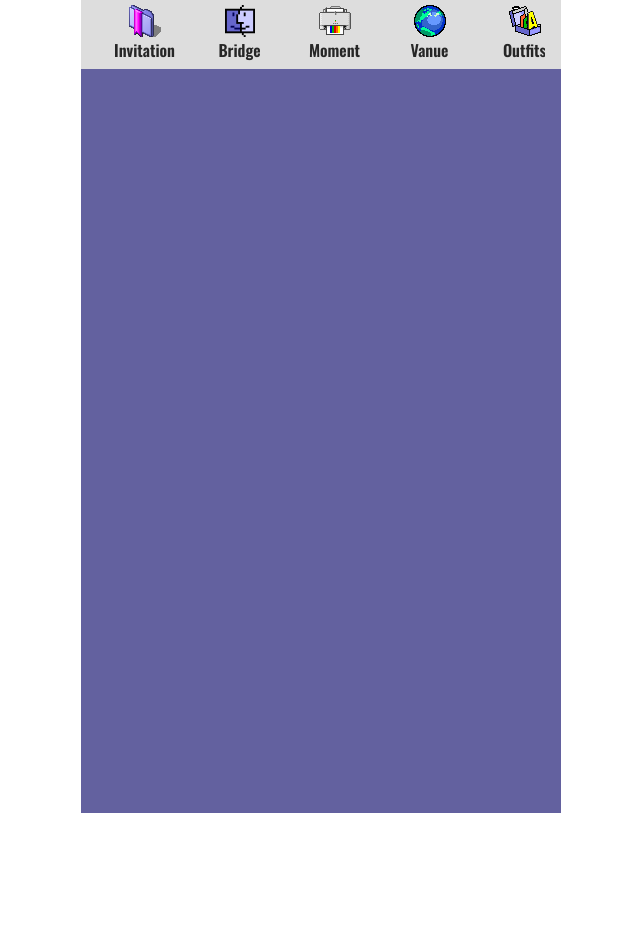
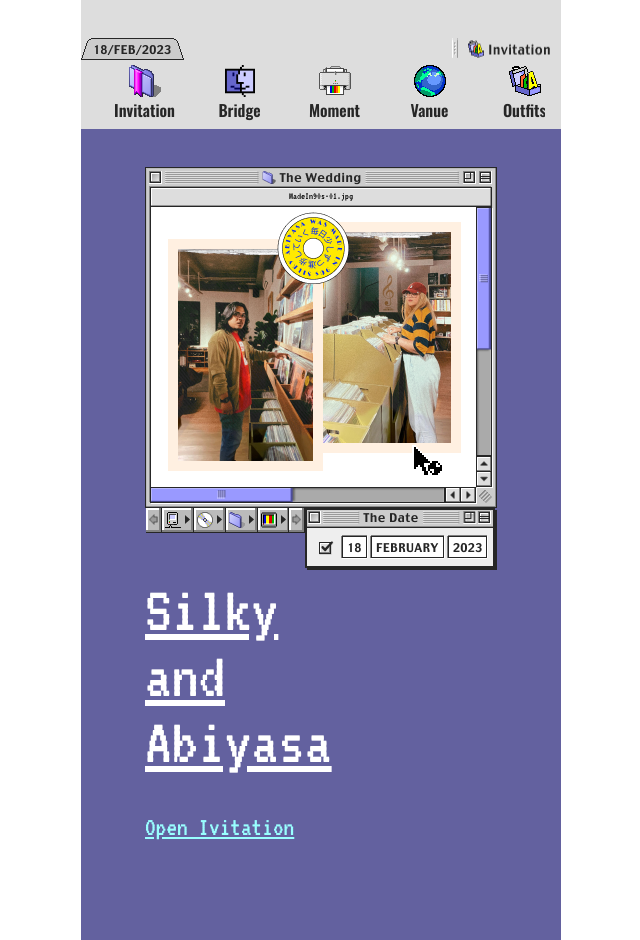
Before and after one commit to AhmadHidayat120402/undangan_digital, a PHP site: page / in a window 1280 px wide. Shown: the whole page, without its empty margins (319-959 px from the left). Before the commit the page ends 813 px from the top, so only its background shows below. Run offline with PHP 8.4, Linux system fonts and the light colour scheme.

Commit message:
invitation & bridge

```diff
--- a/css/style.css
+++ b/css/style.css
@@ -20,6 +20,15 @@ main {
   max-width: 480px;
   background-color: #63619f;
 }
+main .menu-bar {
+  width: 100%;
+  padding-top: 38px;
+  background-color: #dddddd;
+  display: flex;
+  /* border-bottom: ; */
+  justify-content: space-between;
+}
+
 main .navigation {
   position: fixed;
   bottom: 0;
@@ -30,7 +39,7 @@ main .navigation {
   padding: 0.3rem 1rem;
   /* display: grid; */
   align-content: center;
-  transition: 0.3s;
+  /* transition: 0.3s; */
   /* border-top: 0.5px solid #95603239; */
 }
 main .navigation ul,
@@ -59,10 +68,13 @@ main .navigation ul li a .icon {
 }
 
 main .nama-pasangan {
-  font-size: 28px;
+  font-size: 50pt;
   font-family: "VT323", monospace;
-  font-weight: 500;
-  color: #5a523f;
+  font-weight: 300;
+  line-height: normal;
+  color: #fff;
+  text-align: start;
+  text-decoration: underline;
 }
 main .nama-pasangan.dan {
   margin: -10px 0;
@@ -74,6 +86,15 @@ main p {
   width: 300px;
   padding: 0 25px;
 }
+main p.subtitle {
+  font-size: 20pt;
+  margin-top: 30px;
+  text-align: start;
+  padding: 0;
+  font-family: "VT323", monospace;
+  color: #99ffff;
+  text-decoration: underline;
+}
 main p.justify {
   text-align: justify;
 }
@@ -84,8 +105,8 @@ main .nama-tamu {
 }
 
 main .section {
-  padding: 10px 0 80px 0;
-  height: 100vh;
+  padding: 38px 0 90px 0;
+  min-height: 100vh;
   display: flex;
   align-items: center;
   flex-direction: column;
@@ -97,10 +118,6 @@ main .width_bottom {
 }
 main .content {
   z-index: 2;
-}
-main .section img.img-utama {
-  width: 240px;
-  height: auto;
 }
 main .section img.img-pasangan {
   width: 100px;
@@ -134,7 +151,15 @@ main .section .row .col p {
 main .section .row .col img {
   width: 80px;
 }
-
+main .section #bridge hr {
+  margin: 38px 0;
+  border: 2px solid #4c4a8f;
+  box-shadow: 1px 2px #3a3873;
+}
+main .section #bridge img {
+  width: 100%;
+  height: auto;
+}
 @media screen and (min-width: 480px) {
   main .navigation {
     position: relative;
--- a/index.php
+++ b/index.php
@@ -12,16 +12,20 @@
 
 <body>
     <main>
+        <div class="menu-bar">
+            <img src="img/bar-left.png">
+            <img src="img/bar-right.png">
+        </div>
         <div class="navigation">
             <ul>
                 <li>
-                    <a href="#section1">
+                    <a href=".?page=invitation">
                         <img src="img/Invitation-icon.png" alt="">
                         <span class="icon-title">Invitation</span>
                     </a>
                 </li>
                 <li>
-                    <a href="#section1">
+                    <a href=".?page=bridge">
                         <img src="img/Bridge-icon.png" alt="">
                         <span class="icon-title">Bridge</span>
                     </a>
@@ -53,8 +57,18 @@
 
             </ul>
         </div>
-        <section class="section width_bottom">
+        <section class="section">
+            <?php
+            $page = @$_GET['page'];
+            $hal = "page/$page.php";
+            $home = "page/invitation.php";
+            if (!empty($page) && file_exists($hal)) {
+                include $hal;
+            } else {
+                include $home;
+            }
 
+            ?>
         </section>
 
     </main>
--- /dev/null
+++ b/page/bridge.php
@@ -0,0 +1,5 @@
+<div class="content" id="bridge">
+    <img src="img/bride-img1.png" alt="">
+    <hr>
+    <img src="img/bride-img2.png" alt="">
+</div>
--- /dev/null
+++ b/page/invitation.php
@@ -0,0 +1,8 @@
+<div class="content" id="invitation">
+    <img src="img/invitation-img.png" alt="">
+    <h1 class="nama-pasangan">Silky
+        <br> and <br>
+        Abiyasa
+    </h1>
+    <p class="subtitle">Open Ivitation</p>
+</div>
```
Also changed, not shown: img/bar-left.png (renamed from img/Tab.png), img/bar-right.png (renamed from img/RIGHT MENU.png), img/bride-img1.png, img/bride-img2.png.
